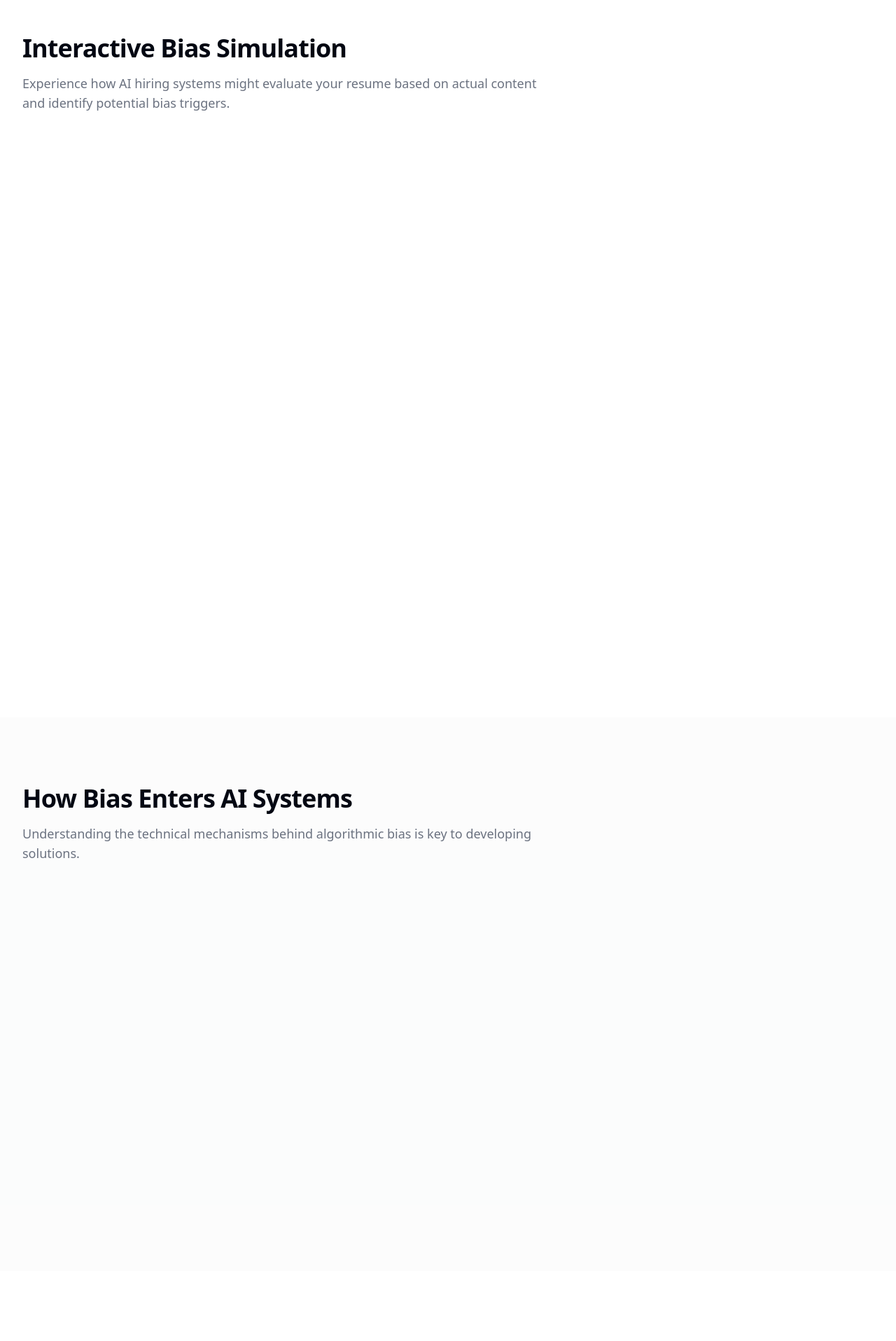
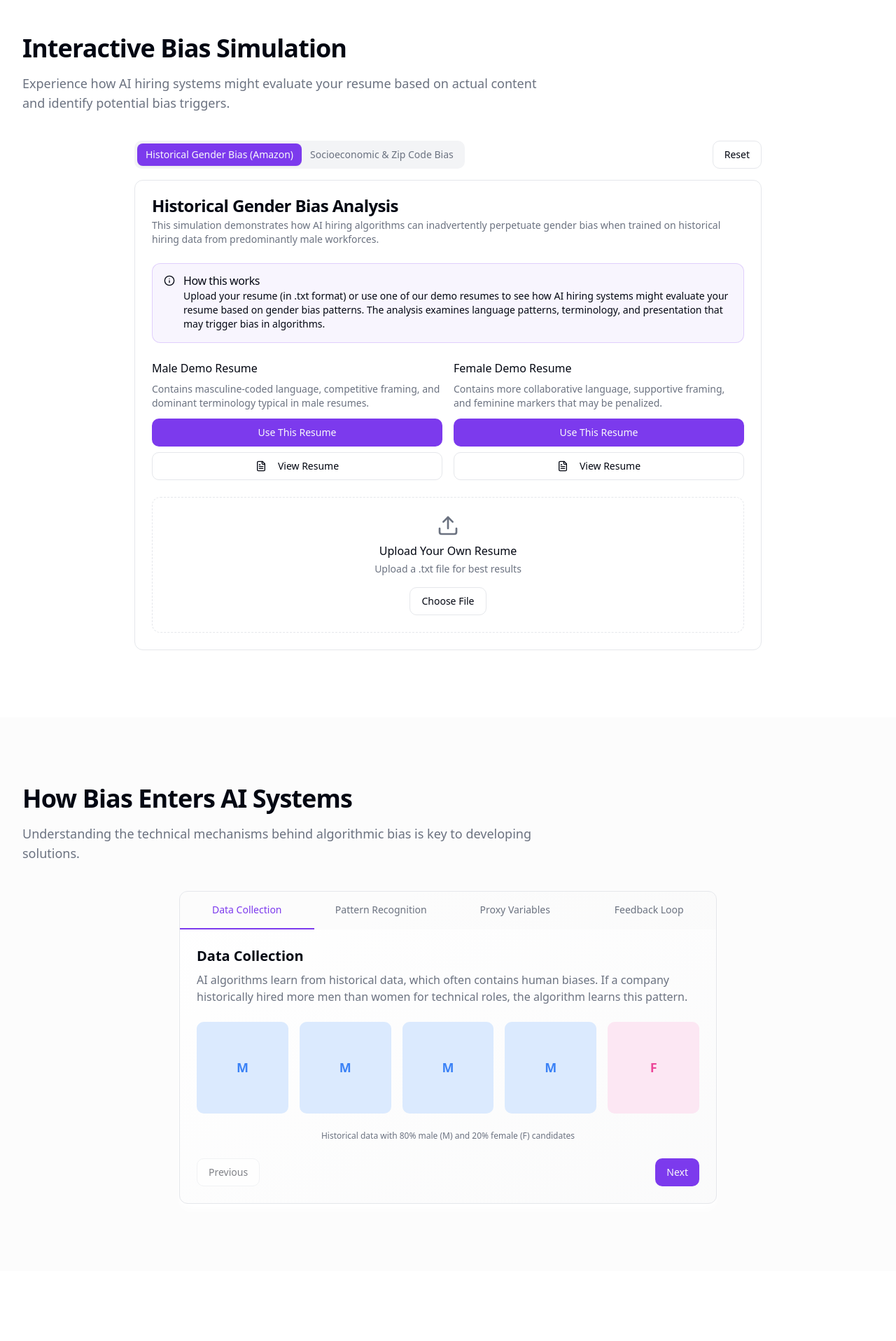
Before and after one commit to hbofz/bias-buster-web, a React (Vite) app: page / in a window 1280 px wide. Shown: the part 2343-4259 px from the top of the page at 70% size. Built offline with nearby package versions, Linux system fonts and the light colour scheme.

Commit message:
Fix: Interactive bias simulation and mechanisms section
Fixes the interactive bias simulation and mechanisms section, which were not functioning correctly.

```diff
--- a/src/components/BiasExplanation.tsx
+++ b/src/components/BiasExplanation.tsx
@@ -133,7 +133,7 @@ const BiasExplanation: React.FC = () => {
   };
 
   return (
-    <div className="w-full max-w-3xl mx-auto opacity-0 animate-fade-in shadow-card border rounded-lg overflow-hidden bg-gradient-to-br from-background to-muted/20">
+    <div className="w-full max-w-3xl mx-auto shadow-card border rounded-lg overflow-hidden bg-gradient-to-br from-background to-muted/20">
       <div className="flex bg-muted/30">
         {steps.map((step, index) => (
           <button
--- a/src/components/ResumeAnalyzer.tsx
+++ b/src/components/ResumeAnalyzer.tsx
@@ -114,6 +114,11 @@ const ResumeAnalyzer: React.FC = () => {
       console.error('Error saving state:', error);
     }
   }, [state.fileContent, state.scenarioId, state.results, state.userFingerprint]);
+
+  // Clear state from localStorage on initial page load
+  useEffect(() => {
+    localStorage.removeItem(STATE_STORAGE_KEY);
+  }, []);
 
   // Simulate progress during analysis
   useEffect(() => {
@@ -317,7 +322,7 @@ const ResumeAnalyzer: React.FC = () => {
   const currentResult = state.results[state.scenarioId];
 
   return (
-    <div className="w-full max-w-4xl mx-auto space-y-6 opacity-0 animate-fade-in">
+    <div className="w-full max-w-4xl mx-auto space-y-6">
       <Tabs
         defaultValue="amazon"
         value={state.scenarioId}
```
